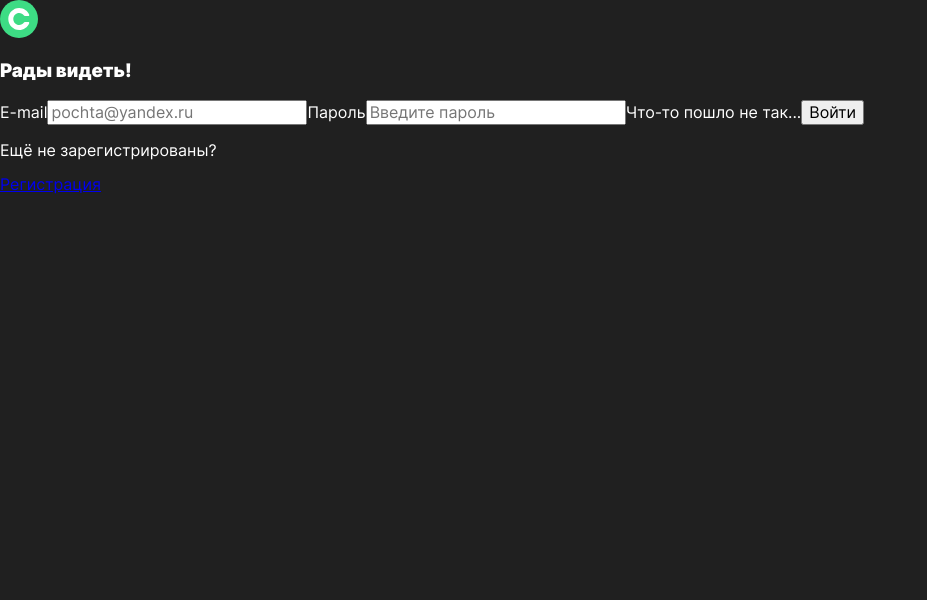
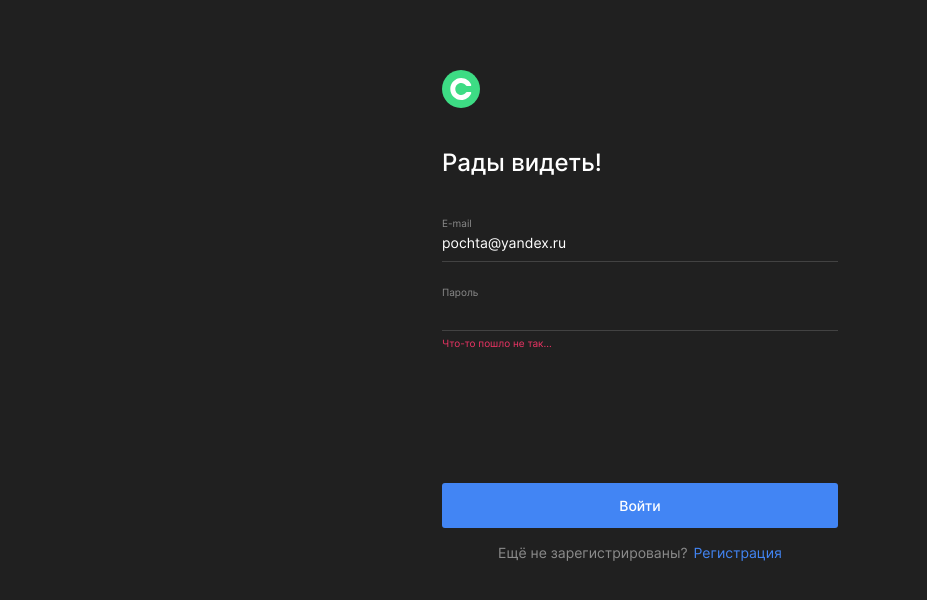
Before and after one commit to OlgaOlgar47/movies-explorer-frontend, a React (Create React App) app: page /signin in a window 1280 px wide. Shown: the top 600 px of the page, without its empty margins (0-927 px from the left). Built offline with nearby package versions, Linux system fonts and the light colour scheme.

Commit message:
feat: Form

```diff
--- a/src/components/Form/Form.css
+++ b/src/components/Form/Form.css
@@ -0,0 +1,112 @@
+.form {
+  padding: 70px 0;
+  margin: 0 auto;
+  display: flex;
+  flex-direction: column;
+  max-width: 396px;
+}
+
+.form__logo {
+  width: 38px;
+  height: 38px;
+  margin: 0 0 40px;
+}
+
+.form__title {
+  font-size: 24px;
+  font-weight: 500;
+  line-height: normal;
+  margin: 0 0 40px;
+}
+
+.form__label {
+  position: relative;
+  display: flex;
+  flex-direction: column;
+  color: #8b8b8b;
+  font-size: 10px;
+  font-weight: 400;
+  line-height: normal;
+  margin: 0 0 24px;
+}
+
+.form__input {
+  position: relative;
+  color: #fff;
+  background: #202020;
+  font-size: 14px;
+  font-weight: 400;
+  line-height: normal;
+  padding: 5px 0 10px;
+  border: none;
+  outline: none;
+  border-bottom: #424242 1px solid;
+}
+
+.form__input-error {
+  position: absolute;
+  top: 45px;
+  left: 0;
+  color: #ee3465;
+  font-size: 10px;
+  font-weight: 400;
+  line-height: normal;
+  height: 12px;
+  margin: 6px 0;
+  visibility: hidden;
+}
+
+.form__input-error_active {
+  visibility: visible;
+}
+
+.form__submit-button {
+  width: 396px;
+  height: 45px;
+  flex-shrink: 0;
+  border: none;
+  border-radius: 3px;
+  background: #4285f4;
+  color: #fff;
+  text-align: center;
+  font-size: 14px;
+  font-weight: 500;
+  line-height: normal;
+  margin: 128px 0 16px;
+}
+
+.form__submit-button:hover {
+  cursor: pointer;
+  opacity: 0.7;
+}
+
+.form__subtitle {
+  height: 17px;
+  display: flex;
+  justify-content: center;
+  align-items: center;
+  gap: 6px;
+}
+
+.form__subtitle-text {
+  margin: 0;
+  padding: 0;
+  color: #8b8b8b;
+  font-size: 14px;
+  font-style: normal;
+  font-weight: 400;
+  line-height: normal;
+}
+
+.form__subtitle-link {
+  color: #4285f4;
+  font-size: 14px;
+  font-weight: 400;
+  line-height: normal;
+  text-decoration: none;
+}
+
+.form__subtitle-link:hover {
+  cursor: pointer;
+  opacity: 0.7;
+}
--- a/src/components/Form/Form.js
+++ b/src/components/Form/Form.js
@@ -1,29 +1,72 @@
 import React from "react";
-import './Form.css';
-import logo from '../../images/logo.svg'
+import "./Form.css";
+import logo from "../../images/logo.svg";
 import { Link } from "react-router-dom";
 
-function Form({isRegister, title, name, email, submitText, link, formText, linkText}) {
+function Form({
+  isRegister,
+  title,
+  name,
+  email,
+  submitText,
+  link,
+  formText,
+  linkText,
+}) {
   return (
     <form className="form">
       <img src={logo} alt="логотип сайта" className="form__logo"></img>
       <h3 className="form__title">{title}</h3>
-      {isRegister ? (<label className="form__label">Имя
-<input type="text" id="name" name="name" placeholder={name} required></input>
-<span className="form__input-error"></span>
-      </label>) : ""}
-      <label className="form__label">E-mail
-<input type="email" id="email" name="email" placeholder={email} required></input>
-<span className="form__input-error"></span>
+      {isRegister ? (
+        <label className="form__label">
+          Имя
+          <input
+            type="text"
+            className="form__input"
+            id="name"
+            name="name"
+            placeholder="Введите имя"
+            value={name}
+            required
+          />
+          <span className="form__input-error">Что-то пошло не так...</span>
+        </label>
+      ) : (
+        ""
+      )}
+      <label className="form__label">
+        E-mail
+        <input
+          type="email"
+          className="form__input"
+          id="email"
+          name="email"
+          placeholder="Введите e-mail"
+          value={email}
+          required
+        />
+        <span className="form__input-error">Что-то пошло не так...</span>
       </label>
-      <label className="form__label">Пароль
-<input type="password" id="password" name="password" placeholder="Введите пароль" required></input>
-<span className="form__input-error">Что-то пошло не так...</span>
+      <label className="form__label">
+        Пароль
+        <input
+          type="password"
+          className="form__input"
+          id="password"
+          name="password"
+          placeholder=""
+          required
+        ></input>
+        <span className="form__input-error form__input-error_active">Что-то пошло не так...</span>
       </label>
-      <button type="submit" className="form__submit-button">{submitText}</button>
+      <button type="submit" className="form__submit-button">
+        {submitText}
+      </button>
       <div className="form__subtitle">
-        <p className="form__subtitle">{formText}</p>
-        <Link to={link} className="form__subtitle-text">{linkText}</Link>
+        <p className="form__subtitle-text">{formText}</p>
+        <Link to={link} className="form__subtitle-link">
+          {linkText}
+        </Link>
       </div>
     </form>
   );
```
